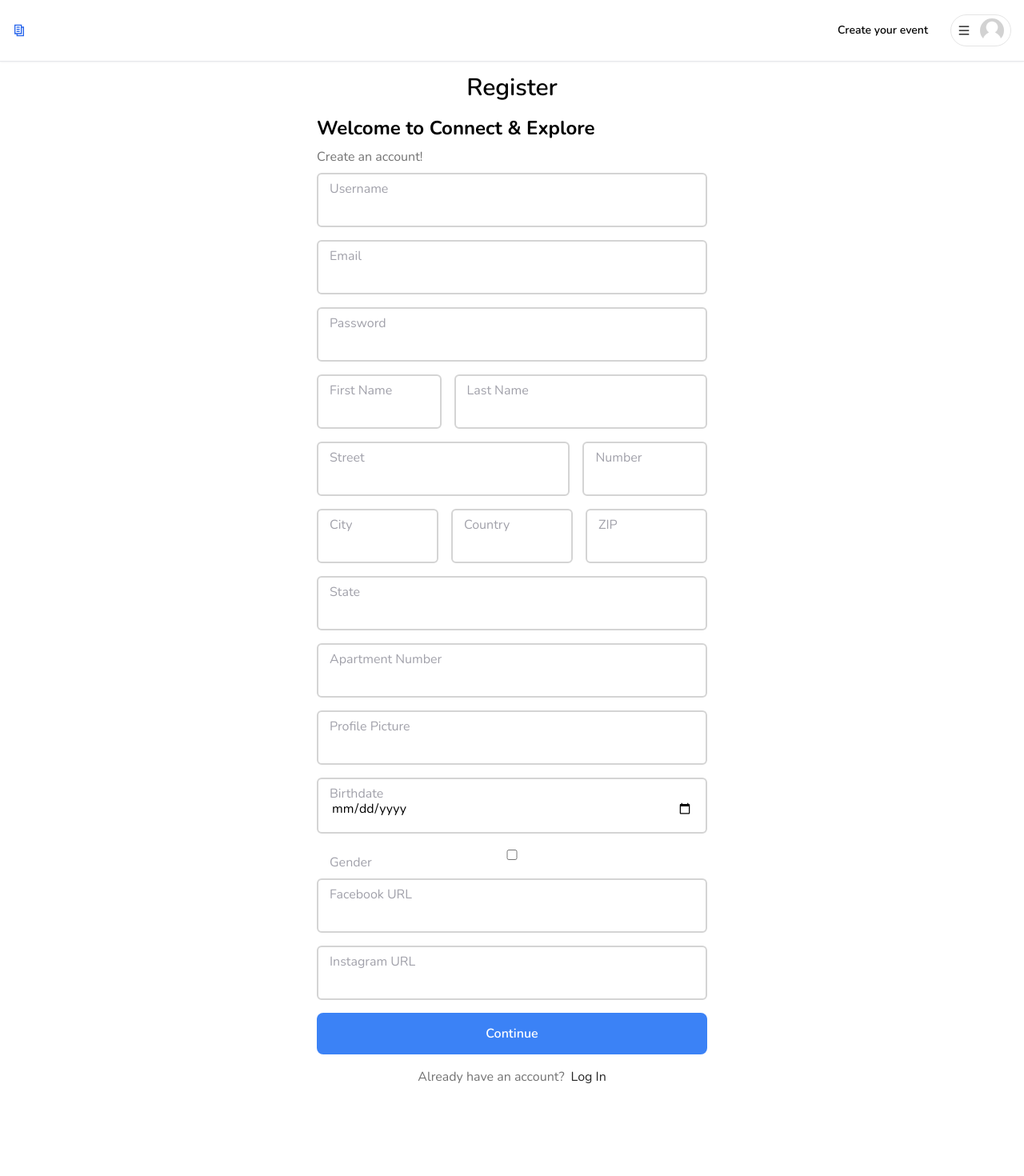
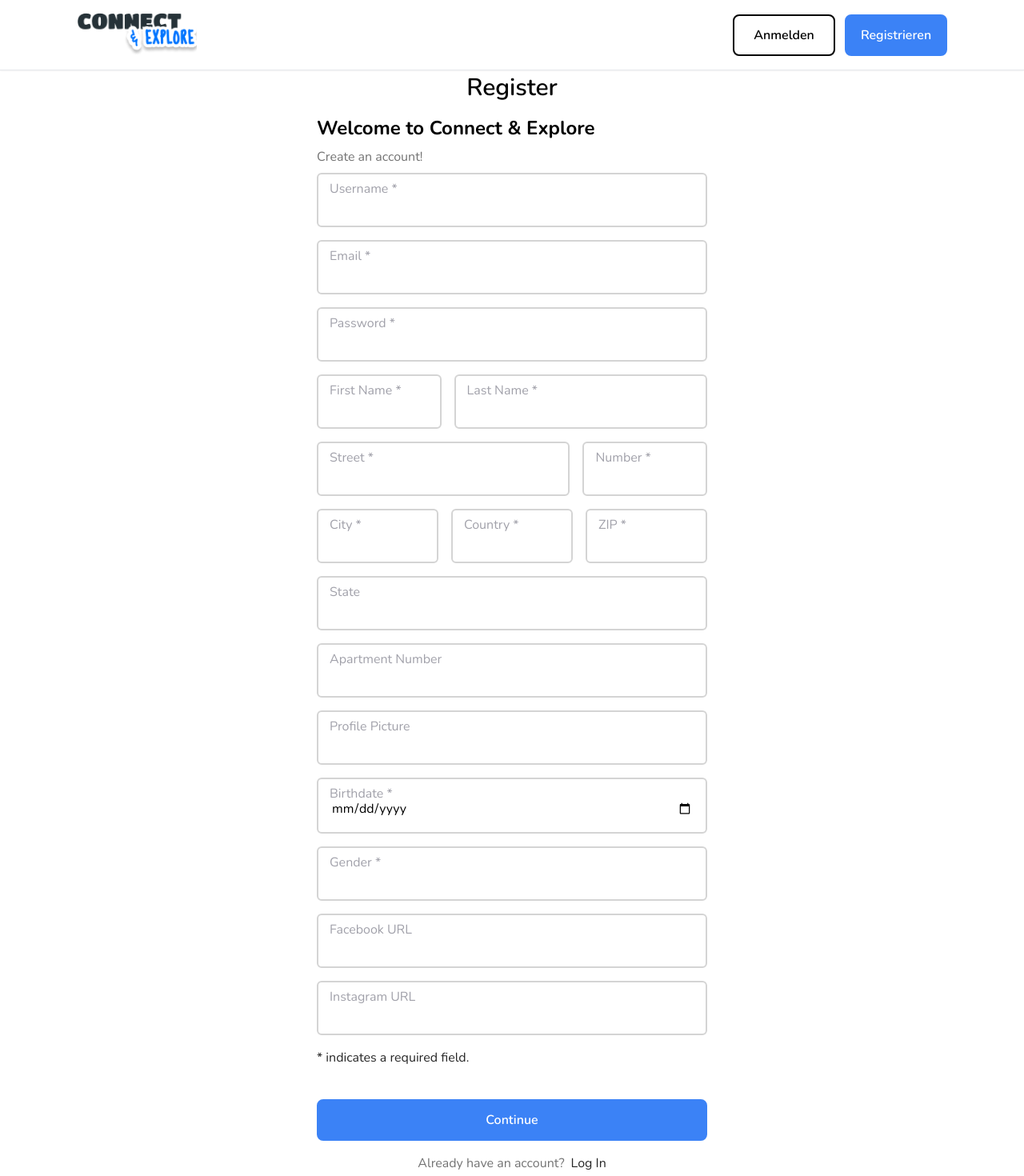
Before and after one commit to 037chris/connextandexplore-client, a React (Create React App) app in the folder client/: page /signup in a window 1280 px wide. Shown: the top 1470 px of the page at 80% size. Built offline with nearby package versions, Linux system fonts and the light colour scheme.

Commit message:
guest und user navigation ansichten wurden erstellt

```diff
--- a/client/src/App.tsx
+++ b/client/src/App.tsx
@@ -4,19 +4,26 @@ import Home from "./components/pages/Home";
 import Modal from "./components/modals/Modal";
 import ToasterProvider from "./providers/ToasterProvider";
 import SignUp from "./components/pages/SignUp";
+import { getUserIDFromJWT } from "./backend/boardapi";
+import { useState } from "react";
+import { UserIDContext } from "./UserIDContext";
 
 export default function App() {
+  const [userID, setUserID] = useState(getUserIDFromJWT());
+  console.log("Initial user ID:", userID);
 
   return (
    <>
 
-   <Navbar />
+    <UserIDContext.Provider value={{ userID, setUserID }} >
+      <Navbar />
+      <ToasterProvider />
+        <Routes>
+          <Route path="/" element={<Home />}/>
+          <Route path="/signup" element={<SignUp />}/>
+        </Routes>
+    </UserIDContext.Provider>
 
-   <ToasterProvider />
-      <Routes>
-        <Route path="/" element={<Home />}/>
-        <Route path="/signup" element={<SignUp />}/>
-      </Routes>
    </>
 
 
--- a/client/src/UserIDContext.tsx
+++ b/client/src/UserIDContext.tsx
@@ -1,9 +1,9 @@
-import React from "react";
+import { createContext, useContext } from "react";
 
 interface UserIDContextType {
     userID: string | undefined;
     setUserID: (userID: string | undefined) => void
 }
 
-export const UserIDContext = React.createContext<UserIDContextType>({} as UserIDContextType);
-export const useUserIDContext = () => React.useContext(UserIDContext);
+export const UserIDContext = createContext<UserIDContextType>({} as UserIDContextType);
+export const useUserIDContext = () => useContext(UserIDContext);
--- a/client/src/backend/boardapi.ts
+++ b/client/src/backend/boardapi.ts
@@ -6,45 +6,124 @@ import Cookies from "js-cookie";
 
 const HOST = process.env.REACT_APP_API_SERVER_URL;
 
-export async function register(userdata: UserRegistration): Promise<boolean> {
+export async function signup(user: UserRegistration): Promise<boolean> {
   const url = `${HOST}/api/users/register`;
-
+  try {
   const response = await fetch(url, {
     method: 'POST',
-    body: JSON.stringify(userdata),
+    body: JSON.stringify({
+      email: user.email,
+      name: {
+        first: user.name.first,
+        last: user.name.last,
+      },
+      password: user.password,
+      address: {
+        street: user.address.street,
+        houseNumber: user.address.houseNumber,
+        postalCode: user.address.postalCode,
+        city: user.address.city,
+        country: user.address.country,
+        stateOrRegion: user.address.stateOrRegion,
+        apartmentNumber: user.address.apartmentNumber,
+      },
+      profilePicture: user.profilePicture,
+      birthDate: user.birthDate,
+      gender: user.gender,
+      socialMediaUrls: {
+        facebook: user.socialMediaUrls?.facebook,
+        instagram: user.socialMediaUrls?.instagram,
+      },
+    }),
     headers: {
       Accept: 'application/json',
       'Content-Type': 'application/json',
     },
   });
 
-  return response.ok;
+  const result = await response.json();
+
+  if (!response.ok) {
+    console.error('Signup failed:', result);
+    throw new Error(result.message || 'Signup failed');
+  }
+
+  return true;
+} catch (error) {
+  console.error('Error in signup function:', error);
+  throw error;
+}
 }
 
 export async function login(email: string, password: string): Promise<Boolean> {
   const url = `${HOST}/api/login`;
 
-  const response = await fetch(url, {
+  try {
+    const response = await fetch(url, {
       method: "POST",
       body: JSON.stringify({ email, password }),
       headers: {
-          Accept: "application/json",
-          "Content-Type": "application/json"
-      }
-  });
-  return response.ok
+        Accept: "application/json",
+        "Content-Type": "application/json",
+      },
+    });
+
+    if (response.ok) {
+      const result = await response.json();
+      // Assuming the server returns the JWT in a field named "access_token"
+      const accessToken = result.access_token;
+
+      // Set the JWT in the cookies
+      Cookies.set("access_token", accessToken);
+
+      return true;
+    } else {
+      console.error('Login failed:', response);
+      return false;
+    }
+  } catch (error) {
+    console.error('Error during login:', error);
+    throw error;
+  }
 }
 
+
+// export function getUserIDFromJWT() {
+//   try {
+//     const cookie = Cookies.get("access_token");
+//     if (cookie) {
+//       const jwt: any = jwtDecode(cookie);
+//       console.log("Decoded JWT:", jwt);
+//       const userId = jwt?.sub;
+//       if (userId) {
+//         return userId;
+//       } else {
+//         console.error("JWT does not contain 'sub' property");
+//       }
+//     }
+//   } catch (error) {
+//     console.error("Error decoding JWT:", error);
+//   }
+//   return undefined;
+// }
+
 export function getUserIDFromJWT() {
-  const cookie = Cookies.get("access_token");
-  if (cookie) {
+  try {
+    const cookie = Cookies.get("access_token");
+    if (cookie) {
       const jwt: any = jwtDecode(cookie);
-      const userId = jwt.sub;
-      return userId;
+      console.log("Decoded JWT:", jwt);
+      return jwt?.sub || undefined;
+    }
+  } catch (error) {
+    console.error("Error decoding JWT:", error);
   }
   return undefined;
 }
 
+
+
+
 export function logout() {
   Cookies.remove("access_token");
 }
--- a/client/src/components/Avatar.tsx
+++ b/client/src/components/Avatar.tsx
@@ -1,6 +1,5 @@
 "use client";
 
-import  image  from "../images/placeholder.jpg"
 const Avatar = () => {
   return (
     <img
--- /dev/null
+++ b/client/src/components/Logo.tsx
@@ -0,0 +1,20 @@
+"use client";
+
+import { useNavigate } from "react-router-dom";
+
+
+const Logo = () => {
+  const navigate = useNavigate()
+  return (
+    <img
+        className="hidden md:block md:ml-20 cursor-pointer"
+        height="150"
+        width="150"
+        src="/images/logo.png"
+        alt="Logo"
+        onClick={() => navigate("/")}
+    />
+  )
+}
+
+export default Logo
--- a/client/src/components/inputs/Input.tsx
+++ b/client/src/components/inputs/Input.tsx
@@ -1,6 +1,6 @@
 'use client';
 
-import { FieldErrors, FieldValues, UseFormRegister } from "react-hook-form";
+import { FieldErrors, FieldValues, UseFormRegister, get } from "react-hook-form";
 import { BiDollar } from "react-icons/bi";
 
 
@@ -25,12 +25,14 @@ const Input: React.FC<InputProps> = ({
     register,
     errors
 }) => {
+    const error = get(errors, id); // Use get function to handle nested fields
+
     return (
         <div className="w-full relative">
             {formatPrice && (
                 <BiDollar
                     size={24}
-                    className="text-neutral-700 absolute top-5 left 2"
+                    className="text-neutral-700 absolute top-5 left-2"
                 />
             )}
             <input
@@ -53,8 +55,8 @@ const Input: React.FC<InputProps> = ({
                     disabled:opacity-70
                     disabled:cursor-not-allowed
                     ${formatPrice ? 'pl-9' : 'pl-4'}
-                    ${errors[id] ? 'border-rose-500' : 'border-neutral-300'}
-                    ${errors[id] ? 'focus:border-rose-500' : 'focus:border-black'}
+                    ${error ? 'border-rose-500' : 'border-neutral-300'}
+                    ${error ? 'focus:border-rose-500' : 'focus:border-black'}
                 `}
             />
             <label className={`
@@ -71,8 +73,7 @@ const Input: React.FC<InputProps> = ({
                 peer-placeholder-shown-translate-y-0
                 peer-focus:scale-75
                 peer-focus:-translate-y-4
-                ${errors[id] ? 'text-rose-500' : 'text-zinc-400'}
-
+                ${error ? 'text-rose-500' : 'text-zinc-400'}
             `}>
                 {label}
             </label>
--- a/client/src/components/navbar/LoginModal.tsx
+++ b/client/src/components/navbar/LoginModal.tsx
@@ -10,6 +10,10 @@ import toast from 'react-hot-toast';
 import { getUserIDFromJWT, login } from '../../backend/boardapi';
 import Modal from '../modals/Modal';
 import Heading from '../Heading';
+import { useUserIDContext } from '../../UserIDContext';
+
+// add functionality for "enter" for loggin
+
 
 interface LoginModalProps {
   isOpen: boolean;
@@ -18,13 +22,14 @@ interface LoginModalProps {
 
 const LoginModal: FC<LoginModalProps> = ({ isOpen, onClose }) => {
   const [loading, setLoading] = useState(false);
-
+  const { userID, setUserID } = useUserIDContext();
   const navigate = useNavigate();
 
   const {
     register,
     handleSubmit,
     formState: { errors },
+    reset
   } = useForm<FieldValues>({
     defaultValues: {
       email: '',
@@ -35,11 +40,26 @@ const LoginModal: FC<LoginModalProps> = ({ isOpen, onClose }) => {
   const onSubmit: SubmitHandler<FieldValues> = async (data) => {
     setLoading(true);
     try {
-      const result = await login(data.email, data.password);
-      console.log(result);
-      toast.success('Successfully toasted!');
-      onClose();
-      navigate('/');
+      const loginResult = await login(data.email, data.password);
+
+      console.log("Result from login:", loginResult);
+
+      if (loginResult) {
+        const user = getUserIDFromJWT();
+        console.log("User ID from JWT:", user);
+
+        localStorage.setItem("user-info", JSON.stringify(loginResult));
+        setUserID(user);
+
+        console.log("User ID set in context:", user);
+
+        toast.success('Successfully logged in!');
+        onClose();
+        navigate('/');
+        reset();
+      } else {
+        toast.error('Login failed. Please check your credentials.');
+      }
     } catch (error) {
       console.error(error);
       toast.error('Something went wrong...');
@@ -47,6 +67,8 @@ const LoginModal: FC<LoginModalProps> = ({ isOpen, onClose }) => {
       setLoading(false);
     }
   };
+
+
 
   const goToSignupAndCloseModal = () => {
     onClose(); // Close the modal first
@@ -59,8 +81,7 @@ const LoginModal: FC<LoginModalProps> = ({ isOpen, onClose }) => {
       <Button outline label='Continue with Google' icon={FcGoogle} onClick={() => {}} />
       <Button outline label='Continue with GitHub' icon={AiFillGithub} onClick={() => {}} />
       <div
-        className='text-neutral-500 text-center mt-4 font-light'
-      >
+        className='text-neutral-500 text-center mt-4 font-light'>
         <div className='justify-center flex flex-row items-center gap-2'>
           <div>
             First time using Connect & Explore?
--- a/client/src/components/navbar/Logo.tsx
+++ /dev/null
@@ -1,17 +0,0 @@
-'use client'
-
-import { CgCopy } from "react-icons/cg";
-
-// import logo from "../../../public/vite.svg"
-const Logo = () => {
-    return (
-
-
-       <CgCopy className="w-90 text-blue-600" />
-
-
-
-    );
-}
-
-export default Logo;
--- a/client/src/components/navbar/Navbar.tsx
+++ b/client/src/components/navbar/Navbar.tsx
@@ -1,15 +1,21 @@
-import Button from "../Button";
+'use client';
+
+import { BiSearch } from "react-icons/bi";
 import Container from "../Container";
- import Logo from "./Logo";
+import Logo from "../Logo";
 import UserMenu from "./UserMenu";
 
 const Navbar = () => {
+
     return (
         <div className="fixed w-full bg-white z-10 shadow-sm">
             <div className="py-4 px-4 border-b-[1px]">
                 <Container>
-                    <div className="flex flex-row items-center justify-between gap-3 md:gap-0">
-                        <Logo />
+                    <div className="flex flex-row items-center justify-between gap-3 md:gap-3">
+                        <div>
+                             <Logo />
+                        </div>
+                        {/* <BiSearch size={18} /> */}
                         <UserMenu />
                     </div>
                 </Container>
--- a/client/src/components/navbar/UserMenu.tsx
+++ b/client/src/components/navbar/UserMenu.tsx
@@ -1,13 +1,19 @@
-// UserMenu.tsx
 import React, { FC, useCallback, useState } from 'react';
 import { AiOutlineMenu } from 'react-icons/ai';
 import Avatar from '../Avatar';
 import MenuItem from './MenuItem';
 import { useNavigate } from 'react-router-dom';
-import AuthenticationModal from './LoginModal';
 import LoginModal from './LoginModal';
+import { useUserIDContext } from '../../UserIDContext';
+import Button from '../Button';
+import { logout } from '../../backend/boardapi';
+
+
+// on mouseClick close menu
 
 const UserMenu: FC = () => {
+  const { userID } = useUserIDContext();
+
   const [isOpen, setIsOpen] = useState(false);
   const [authenticationModalIsOpen, setAuthenticationModalIsOpen] = useState(false); // State to control the AuthenticationModal
   const navigate = useNavigate();
@@ -16,19 +22,29 @@ const UserMenu: FC = () => {
     setIsOpen((value) => !value);
   }, []);
 
-  const handleClick = () => {
-    // Navigate to the Sign-Up page
-    navigate('/signup');
-  };
+
 
   const openAuthenticationModal = () => {
     setIsOpen(false); // Close the UserMenu when opening the AuthenticationModal
     setAuthenticationModalIsOpen(true);
   };
 
+
+  const onLogOut = () => {
+    setIsOpen(false)
+    logout();
+    navigate('/');
+    window.location.reload();
+
+  }
+
+
   return (
+    <>
     <div className="relative">
-      <div className="flex flex-row items-center gap-3">
+      {userID
+        ?
+      <div className="flex flex-row items-center gap-3 md:mr-20">
         <div
           onClick={() => {}}
           className="
@@ -60,14 +76,24 @@ const UserMenu: FC = () => {
                 rounded-full
                 cursor-pointer
                 hover:shadow-md
-                    transition"
-        >
+                transition
+      ">
           <AiOutlineMenu />
           <div className="hidden md:block">
               <Avatar />
           </div>
     </div>
   </div>
+      :
+      <div className='flex flex-row gap-3 md:mr-20'>
+          <div className='w-24 md:w-32'>
+              <Button outline label='Anmelden' onClick={openAuthenticationModal} />
+          </div>
+          <div className='w-24 md:w-32'>
+              <Button label='Registrieren' onClick={() => navigate('/signup')} />
+          </div>
+      </div>
+    }
 
     {isOpen && (
       <div
@@ -82,20 +108,26 @@ const UserMenu: FC = () => {
             right-0
             top-12
             text-sm
-            "
-        >
+        ">
           <div className="flex flex-col cursor-pointer">
             <>
-              <MenuItem onClick={openAuthenticationModal} label="Log In" />
-              <MenuItem onClick={handleClick} label="Sign Up" />
+              <MenuItem onClick={() => {}} label="Dashboard" />
+              <MenuItem onClick={() => {}} label="Deine Events" />
+              <MenuItem onClick={() => {}} label="Nachrichten" />
+              <MenuItem onClick={() => {}} label="Einstellung" />
+              <MenuItem onClick={() => {}} label="Hilfe / FAQ" />
+              <hr/>
+              <MenuItem onClick={onLogOut} label="Log out" />
             </>
           </div>
         </div>
       )}
 
-      {/* AuthenticationModal */}
+      {/* Login Modal */}
       <LoginModal isOpen={authenticationModalIsOpen} onClose={() => setAuthenticationModalIsOpen(false)} />
     </div>
+
+    </>
   );
 };
 
--- a/client/src/components/pages/SignUp.tsx
+++ b/client/src/components/pages/SignUp.tsx
@@ -5,8 +5,9 @@ import Button from '../Button';
 import Heading from '../Heading';
 import { UserRegistration } from '../../Resources';
 import { FieldValues, SubmitHandler, useForm } from 'react-hook-form';
-import axios from 'axios';
 import toast from 'react-hot-toast';
+import { signup } from '../../backend/boardapi';
+import LoginModal from '../navbar/LoginModal';
 
 export default function SignUp() {
   const [error, setError] = useState(null);
@@ -17,7 +18,7 @@ export default function SignUp() {
   const [authenticationModalIsOpen, setAuthenticationModalIsOpen] = useState(false); // State to control the AuthenticationModal
 
   const openAuthenticationModal = () => {
-    setIsOpen(true); // Close the UserMenu when opening the AuthenticationModal
+    setAuthenticationModalIsOpen(true)
   };
 
 
@@ -30,79 +31,80 @@ export default function SignUp() {
     },
     reset
   } = useForm<FieldValues>({
-    defaultValues: {
-      email: "",
-      name: {
-        first: "",
-        last: ""},
-      password: "",
-      address: {
-        street: "",
-        houseNumber: "",
-        postalCode: "",
-        city: "",
-        country: "",
-        stateOrRegion: "",
-        apartmentNumber: ""
-        },
-      profilePicture: "",
-      birthDate: "",
-      gender: "",
-      socialMediaUrls: {
-        facebook: "",
-        instagram: "",
-      }
-    }
 });
 
 
 
 
- const  onSubmit:  SubmitHandler<FieldValues> = (data) => {
+//  const  onSubmit:  SubmitHandler<FieldValues> = (data) => {
 
+//   setLoading(true);
+//   axios.post('http://localhost:3000/api/users/register', data)
+//       .then(() => {
+//         console.log(data)
+//         toast.success('Successfully created!');
+//         reset(); // Reset the form
+//       })
+//       .catch((error) => {
+//           toast.error('Something went wrong...');
+//           console.log(error);
+//       })
+//       .finally(() => {
+//           setLoading(false);
+//       })
+// }
+
+const onSubmit: SubmitHandler<FieldValues> = async (data) => {
   setLoading(true);
-  axios.post('http://localhost:3000/api/users/register', data)
-      .then(() => {
-        console.log(data)
-        toast.success('Successfully created!');
-        reset(); // Reset the form
-      })
-      .catch((error) => {
-          toast.error('Something went wrong...');
-          console.log(error);
-      })
-      .finally(() => {
-          setLoading(false);
-      })
-}
 
-// const onSubmit: SubmitHandler<FieldValues> = async (data) => {
-//   setLoading(true);
+  try {
 
-//   try {
+      const userData = {
+        email: data.email,
+        name: {
+          first: data.name.first,
+          last: data.name.last,
+        },
+        password: data.password,
+        address: {
+          street: data.address.street,
+          houseNumber: data.address.houseNumber,
+          postalCode: data.address.postalCode,
+          city: data.address.city,
+          country: data.address.country,
+          stateOrRegion: data.address.stateOrRegion || "",
+          apartmentNumber: data.address.apartmentNumber || "",
+        },
+        profilePicture: data.profilePicture || "",
+        birthDate: data.birthDate,
+        gender: data.gender,
+        socialMediaUrls: {
+          facebook: data.socialMediaUrls?.facebook || "",
+          instagram: data.socialMediaUrls?.instagram || "",
+        }
+      } as UserRegistration;
 
-//     const result = await register(data.email);  // Assuming your data structure has an 'email' field
-//     console.log(result);
-//     toast.success('Successfully toasted!')
-//     // formRegister.reset();  // Uncomment this line if you want to reset the form
-
-//   } catch (error) {
-//     console.error(error);
-//     toast.error('Something went wrong...');
-//   } finally {
-//     setLoading(false);
-//   }
-// };
+        const result = await signup(userData);
+        console.log(result);
+        toast.success('Successfully Created!')
+        reset();
+      } catch (error) {
+        console.error(error);
+        toast.error('Something went wrong...');
+      } finally {
+        setLoading(false);
+      }
+  };
 
   return (
-    <div className='p-3 max-w-lg mx-auto  '>
+    <div className='p-3 max-w-lg mx-auto '>
       <h1 className='text-3xl text-center font-semibold mt-20 '>Register</h1>
       <Heading title='Welcome to Connect & Explore' subtitle="Create an account!" />
 
       <form onSubmit={handleSubmit(onSubmit)} className='flex flex-col gap-4'>
         <Input
             id="username"
-            label='Username'
+            label='Username *'
             disabled={loading}
             register={register}
             errors={errors}
@@ -110,28 +112,30 @@ export default function SignUp() {
          />
         <Input
           id="email"
-          label='Email'
+          label="Email *"
           disabled={loading}
           register={register}
           errors={errors}
           required
+        />
 
-        />
         <Input
           type='password'
-          label='Password'
+          label='Password *'
+          disabled={loading}
           id='password'
           register={register}
           errors={errors}
           required
         />
 
+ {/* shevamowmo rato ar awitlebs danarchen inputebs radganac sxva div shi arian? */}
         <div className="md:flex md:gap-4">
           <div className='mb-4 md:mb-0'>
             {/* Additional fields for registration */}
             <Input
               type='text'
-              label='First Name'
+              label='First Name *'
               id='name.first'
               register={register}
               errors={errors}
@@ -141,7 +145,7 @@ export default function SignUp() {
           </div>
             <Input
               type='text'
-              label='Last Name'
+              label='Last Name *'
               id='name.last'
               register={register}
               errors={errors}
@@ -153,7 +157,7 @@ export default function SignUp() {
         <div className="md:flex md:gap-4">
             <Input
               type='text'
-              label='Street'
+              label='Street *'
               id='address.street'
               register={register}
               errors={errors}
@@ -163,7 +167,7 @@ export default function SignUp() {
        <div className='mt-4 md:mt-0'>
             <Input
               type='text'
-              label='Number'
+              label='Number *'
               id='address.houseNumber'
               register={register}
               errors={errors}
@@ -176,7 +180,7 @@ export default function SignUp() {
            <div className='mt-4 md:mt-0'>
               <Input
                 type='text'
-                label='City'
+                label='City *'
                 id='address.city'
                 register={register}
                 errors={errors}
@@ -187,7 +191,7 @@ export default function SignUp() {
             <div className='mt-4 md:mt-0'>
               <Input
                 type='text'
-                label='Country'
+                label='Country *'
                 id='address.country'
                 register={register}
                 errors={errors}
@@ -198,8 +202,8 @@ export default function SignUp() {
             <div className='mt-4 md:mt-0'>
               <Input
                 type='text'
-                label='ZIP'
-                id='postalCode'
+                label='ZIP *'
+                id='address.postalCode'
                 register={register}
                 errors={errors}
                 required
@@ -221,7 +225,6 @@ export default function SignUp() {
           id='address.apartmentNumber'
           register={register}
           errors={errors}
-          required
           disabled={loading}
         />
         <Input
@@ -234,7 +237,7 @@ export default function SignUp() {
         />
         <Input
           type='date'
-          label='Birthdate'
+          label='Birthdate *'
           id='birthDate'
           register={register}
           errors={errors}
@@ -242,8 +245,8 @@ export default function SignUp() {
           disabled={loading}
         />
         <Input
-          type='checkbox'
-          label='Gender'
+          type='text'
+          label='Gender *'
           id='gender'
           register={register}
           errors={errors}
@@ -266,11 +269,21 @@ export default function SignUp() {
           errors={errors}
           disabled={loading}
         />
+        <p className='text-neutral-800'>* indicates a required field.</p>
+        <div className='mt-6'>
         <Button
             disabled={loading}
             label={loading ? 'Loading...' : 'Continue'}
             onClick={() => {}}
+
         />
+        </div>
+        {/* <Button
+            disabled={loading}
+            label={loading ? 'Loading...' : 'Continue'}
+            onClick={() => {}}
+
+        /> */}
 
       </form>
       <div className='text-neutral-500 text-center mt-4 mb-20 font-light'>
@@ -286,7 +299,8 @@ export default function SignUp() {
           </div>
           </div>
       </div>
-     {error && <p className='text-red-500 mt-5'>{error}</p>}
+      <LoginModal isOpen={authenticationModalIsOpen} onClose={() => setAuthenticationModalIsOpen(false)} />
      </div>
+
   );
 }
```
Also changed, not shown: client/src/Resources.ts (+14 -17 lines), client/public/images/Logo.jpg (added), client/public/images/logo.png (added). Lines whose indentation alone changed are shown as unchanged.
